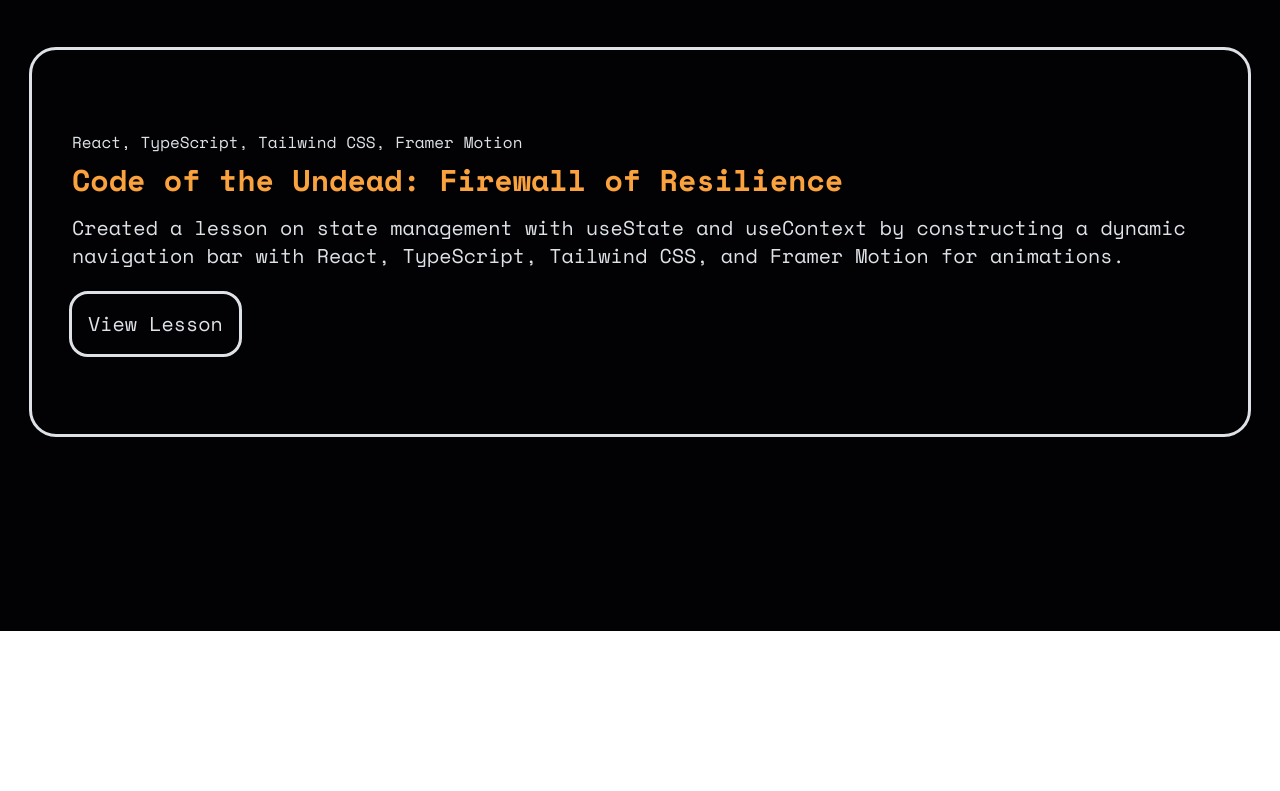
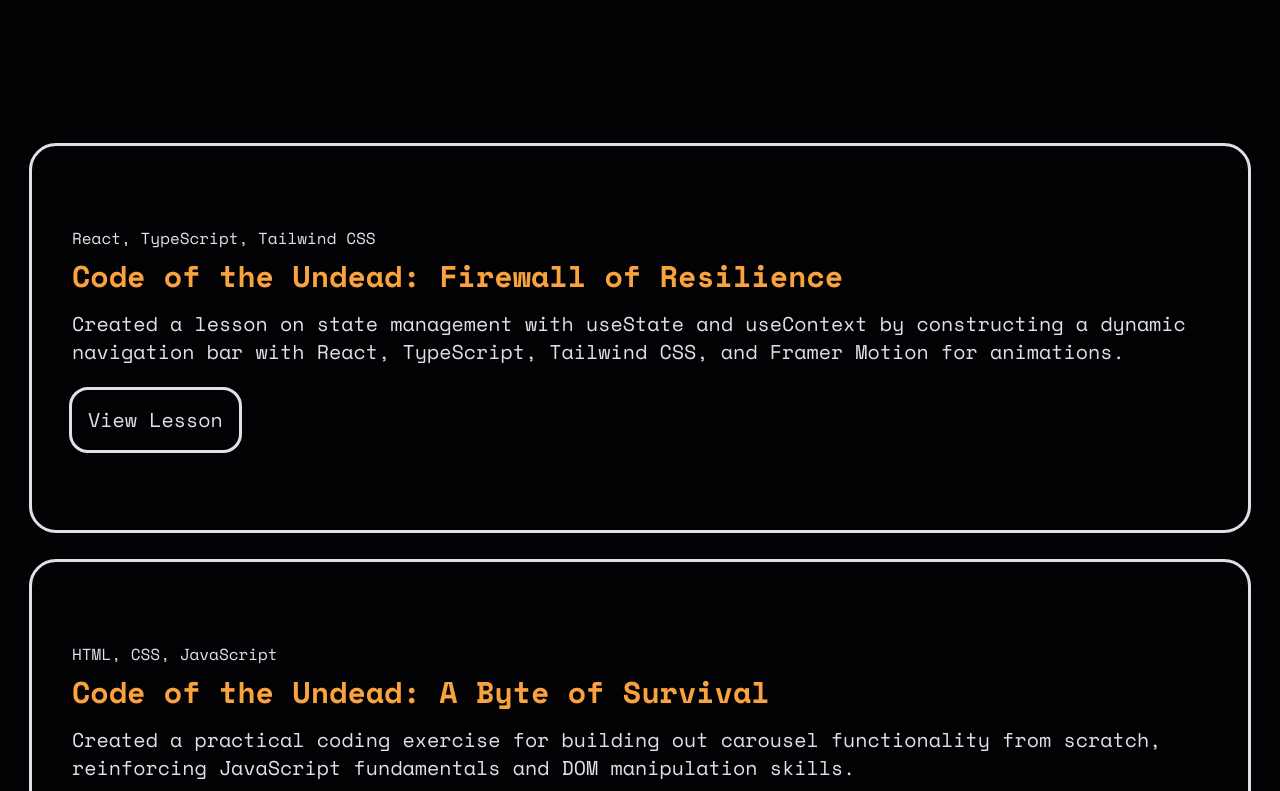
Before and after one commit to GSometimes/portfolio-redesign-again, a React (Vite) app: page / in a window 1280 px wide. Shown: the part 1769-2560 px from the top of the page. Before the commit the page ends 2400 px from the top, so only its background shows below. Built offline with nearby package versions, Linux system fonts and the light colour scheme.

Commit message:
recent work section done I guess?

```diff
--- a/src/App.tsx
+++ b/src/App.tsx
@@ -3,7 +3,7 @@ import Work from './views/Work';
 
 function App() {
   return (
-    <div className='min-h-dvh w-full bg-black cursor-potato overscroll-none'>
+    <div className='min-h-dvh w-full bg-black cursor-potato overscroll-none overflow-hidden'>
       <Hero />
       <div className='h-screen w-full flex items-center justify-center font-black text-3xl text-white'>
         <h1>Placeholder</h1>
--- a/src/components/card/Card.tsx
+++ b/src/components/card/Card.tsx
@@ -1,19 +1,50 @@
-import { ProjectData } from '../../data/ProjectData';
-import { motion } from 'framer-motion';
+import { motion, Variants, useAnimation } from 'framer-motion';
+import { useRef, useEffect } from 'react';
+import { useInView } from 'framer-motion';
 
-const Card = () => {
+type CardProps = {
+  title: string;
+  tech: string;
+  description: string;
+  link: string;
+};
+
+const Card = ({ title, tech, description, link }: CardProps) => {
+  const controls = useAnimation();
+  const ref = useRef(null);
+  const isInView = useInView(ref, { once: true });
+
+  useEffect(() => {
+    if (isInView) {
+      controls.start('show');
+    }
+  }, [controls, isInView]);
+
+  const variants: Variants = {
+    hidden: { opacity: 0, y: 20 },
+    show: {
+      opacity: 1,
+      y: 0,
+      transition: { duration: 0.5, ease: 'easeInOut' },
+    },
+  };
+
   return (
-    <motion.div className='w-full rounded-3xl py-10 px-5 sm:py-20 sm:px-10 outline font-monospace flex flex-col gap-4 hover:outline-orange-peel'>
+    <motion.div
+      ref={ref}
+      variants={variants}
+      initial='hidden'
+      animate={controls}
+      className='w-full rounded-3xl py-10 px-5 sm:py-20 sm:px-10 outline font-monospace flex flex-col gap-4 hover:outline-orange-peel'
+    >
       <div className='flex flex-col items-start gap-2 w-full'>
-        <p className='text-sm sm:text-base'>{ProjectData[0].tech}</p>
-        <h1 className='text-3xl font-bold text-orange-peel'>
-          {ProjectData[0].title}
-        </h1>
+        <p className='text-sm sm:text-base'>{tech}</p>
+        <h1 className='text-3xl font-bold text-orange-peel'>{title}</h1>
       </div>
       <div className='flex flex-col items-start text-base sm:text-xl gap-6 w-full'>
-        <p className=''>{ProjectData[0].description}</p>
+        <p>{description}</p>
         <motion.a
-          href={ProjectData[0].link}
+          href={link}
           target='_blank'
           rel='noreferrer'
           className='outline rounded-2xl text-xl p-4 hover:outline-orange-peel hover:text-orange-peel'
--- a/src/data/ProjectData.tsx
+++ b/src/data/ProjectData.tsx
@@ -1,4 +1,4 @@
-export type Project = {
+type Project = {
   title: string;
   tech: string;
   description: string;
@@ -8,7 +8,7 @@ export type Project = {
 export const ProjectData: Project[] = [
   {
     title: 'Code of the Undead: Firewall of Resilience',
-    tech: 'React, TypeScript, Tailwind CSS, Framer Motion',
+    tech: 'React, TypeScript, Tailwind CSS',
     description:
       'Created a lesson on state management with useState and useContext by constructing a dynamic navigation bar with React, TypeScript, Tailwind CSS, and Framer Motion for animations.',
     link: 'https://github.com/GSometimes/code-of-the-undead-react-context',
--- a/src/views/Work.tsx
+++ b/src/views/Work.tsx
@@ -1,11 +1,12 @@
 import Card from '../components/card/Card';
 import ScreenFitText from '../components/textfit/ScreeFitText';
+import { ProjectData } from '../data/ProjectData';
 
 const Work = () => {
   return (
     <section
       id='work'
-      className='text-silver h-[100dvh] flex flex-col items-center gap-4 sm:gap-8'
+      className='text-silver min-h-dvh flex flex-col items-center gap-4 sm:gap-8'
     >
       <div className='w-full px-2'>
         <ScreenFitText
@@ -20,8 +21,10 @@ const Work = () => {
           }}
         />
       </div>
-      <div className='w-full px-4 lg:px-8'>
-        <Card />
+      <div className='flex flex-col items-center gap-8 w-full px-4 lg:px-8 my-12 sm:my-24'>
+        {ProjectData.map((project, index) => (
+          <Card key={index} {...project} />
+        ))}
       </div>
     </section>
   );
```
